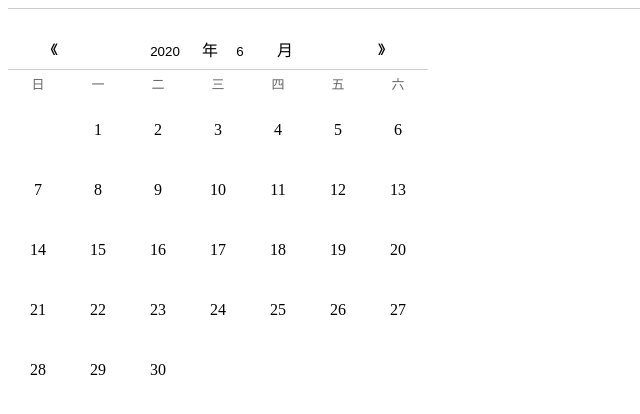
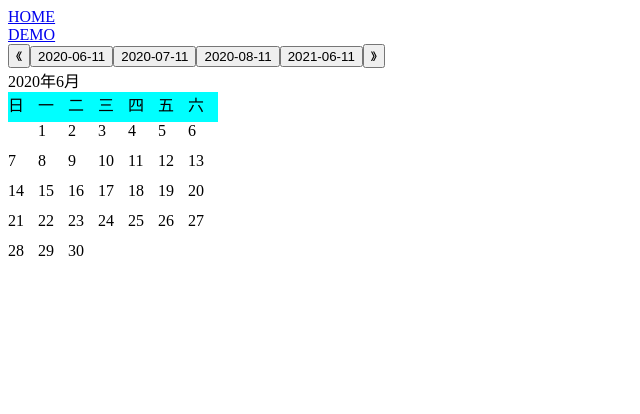
Before and after one commit to lan-he/mingxuan-component, a Vue app: page /home in a window 1280 px wide. Shown: the top 414 px of the page, without its empty margins (0-640 px from the left). Built offline with nearby package versions, Linux system fonts and the light colour scheme.

Commit message:
新增路由功能

```diff
--- a/package.json
+++ b/package.json
@@ -10,7 +10,8 @@
   "dependencies": {
     "core-js": "^3.6.5",
     "moment": "^2.26.0",
-    "vue": "^2.6.11"
+    "vue": "^2.6.11",
+    "vue-router": "^3.3.4"
   },
   "devDependencies": {
     "@vue/cli-plugin-babel": "~4.4.0",
--- a/src/App.vue
+++ b/src/App.vue
@@ -1,22 +1,17 @@
 <template>
   <div id="app">
-    <!-- <Calendar/> -->
-    <demo/>
+    <router-link to="/home">HOME</router-link>
+    <br>
+    <router-link to="/demo">DEMO</router-link>
+    <router-view></router-view>
   </div>
 </template>
-
 <script>
-// import Calendar from './components/Calendar.vue'
-import demo from './components/demo.vue'
-
 export default {
   name: 'App',
   components: {
-    // Calendar,
-    demo
   }
 }
 </script>
-
 <style>
 </style>
--- /dev/null
+++ b/src/router/index.js
@@ -0,0 +1,15 @@
+export default {
+  mode: 'history', //hash/history
+  routes: [
+    { path: '/', redirect: '/home' },
+    {
+      path: '/home',
+      name: 'calendar',
+      component: (resolve) => require(['@/components/Calendar'], resolve),
+    },{
+      path: '/demo',
+      name: 'demo',
+      component: (resolve) => require(['@/components/demo'], resolve),
+    }
+  ],
+}
--- /dev/null
+++ b/vue.config.js
@@ -0,0 +1,10 @@
+module.exports = {
+  // 开发环境中使用的端口
+  devServer: {
+    port: 8001
+  },
+  // 取消生成map文件（map文件可以准确的输出是哪一行哪一列有错）
+  productionSourceMap: false,
+  // 开发环境和部署环境的路径
+  publicPath: '/'
+}
```
Also changed, not shown: src/main.js (+7 -0 lines), 1 other file (tests, documents, lock files or other folders).
